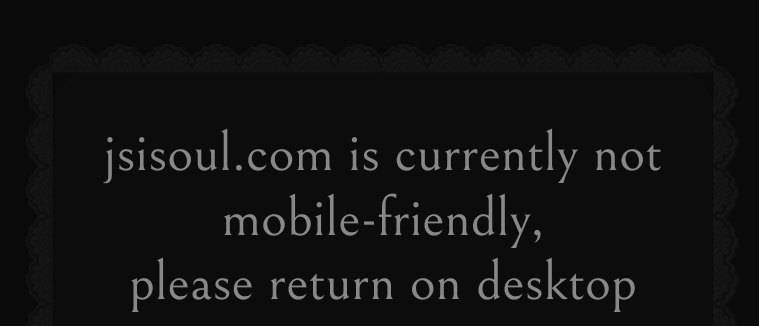
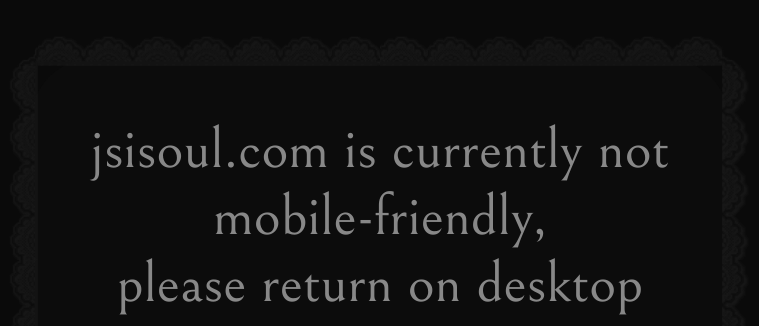
Before and after one commit to 96lace/jsisoul_, a plain HTML site: page mobile.html in a window 1280 px wide. Shown: the part 474-800 px from the top of the page, without its empty margins (122-881 px from the left). Drawn offline with Linux system fonts and the light colour scheme.

Commit message:
Add files via upload

```diff
--- a/mobile.html
+++ b/mobile.html
@@ -66,8 +66,8 @@
 		style="
            position: fixed;
            top: 665px;
-           left: 385px;
-		   transform: scale(2.8)">
+           left: 382px;
+		   transform: scale(2.9)">
         jsisoul.com is currently not mobile-friendly,
         <br> please return on desktop
         <br> ( • ᴖ • ｡)
```
